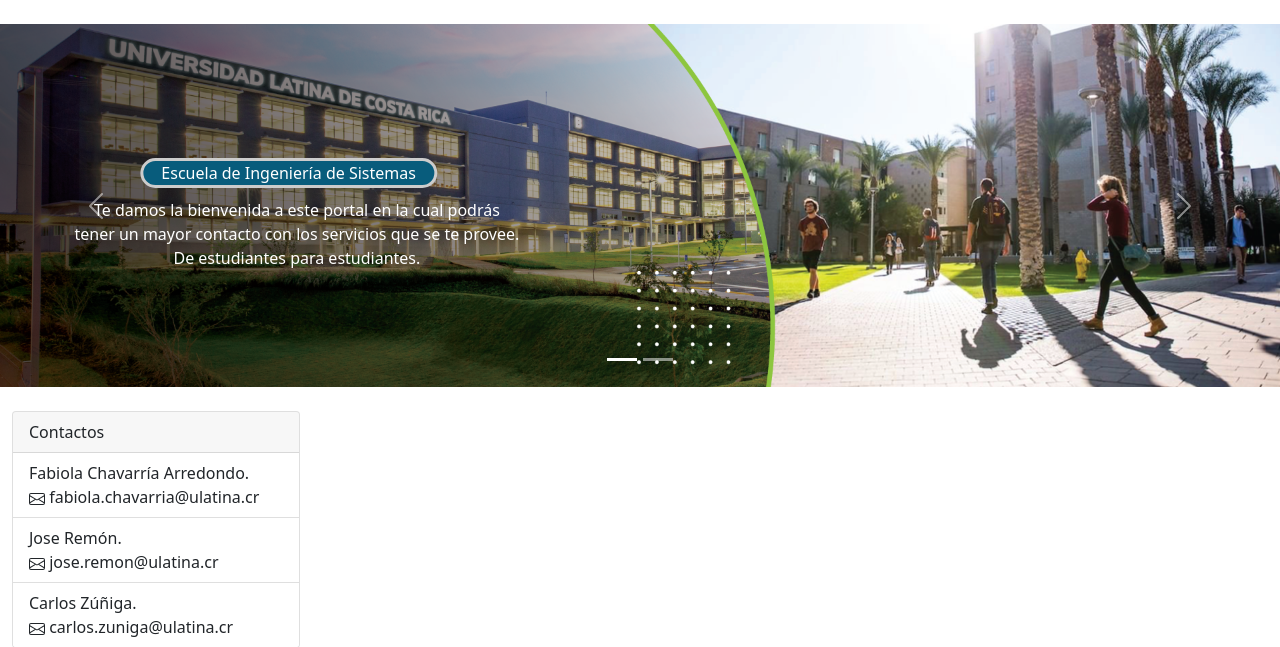
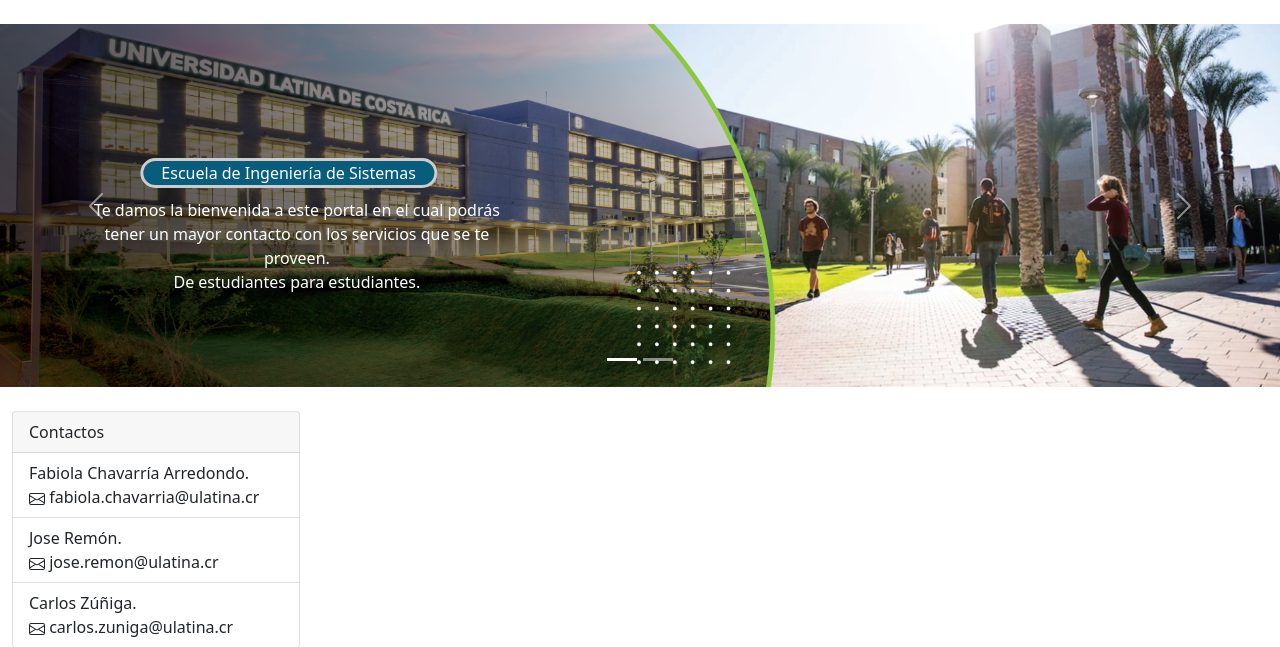
Before and after one commit to Osmv18/CommunicationSystem, a PHP site: page / in a window 1280 px wide. Shown: the part 75-722 px from the top of the page. Run offline with PHP 8.4, Linux system fonts and the light colour scheme; some libraries are stand-ins or nearby versions.

Commit message:
Breve edicion en texto

```diff
--- a/View/View_Home.php
+++ b/View/View_Home.php
@@ -11,8 +11,8 @@
           <div class="centrado">Escuela de Ingeniería de Sistemas</div>
           <div class="padre">
             <span class="hijo">Te damos la bienvenida a este portal
-              en la cual podrás tener un mayor contacto con los servicios
-              que se te provee. De estudiantes para estudiantes.</span>
+              en el cual podrás tener un mayor contacto con los servicios
+              que se te proveen. <br>De estudiantes para estudiantes.</span>
           </div>
 
       </div>
```
